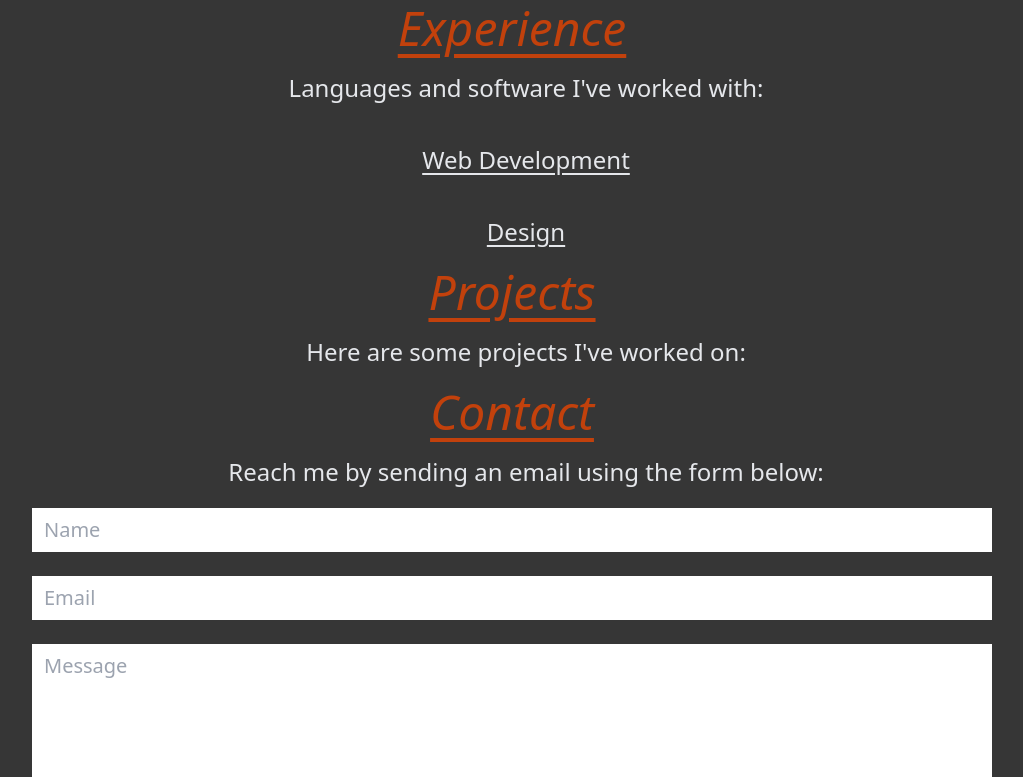
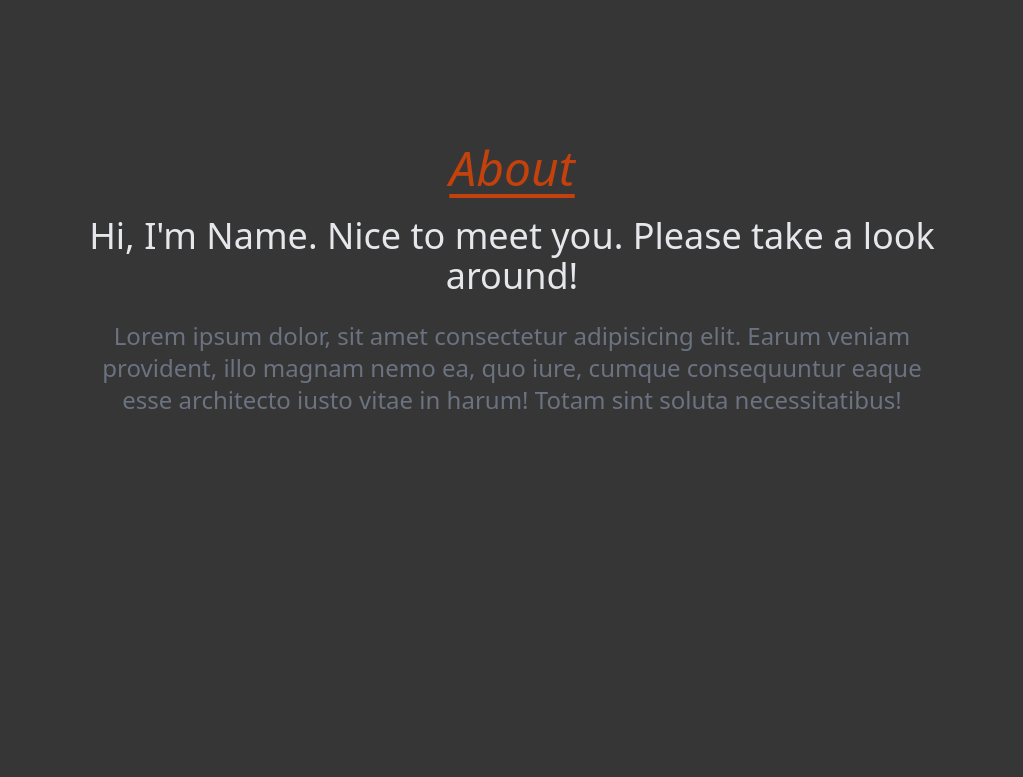
Before and after one commit to FlourTM/Portfolio, a React (Create React App) app: page / in a window 1280 px wide. Shown: the part 740-1517 px from the top of the page, without its empty margins (128-1151 px from the left). Built offline with nearby package versions, Linux system fonts and the light colour scheme.

Commit message:
Scrollbar, main has gaps

```diff
--- a/src/App.css
+++ b/src/App.css
@@ -15,3 +15,25 @@ h1 {
 
     padding-left: 1.75rem;
 }
+
+/******************/
+/* Scrollbar Info */
+/******************/
+::-webkit-scrollbar {
+    width: 7px;
+    height: 7px;
+}
+
+::-webkit-scrollbar-track {
+    background: lightgray;
+    border-radius: 20px;
+}
+
+::-webkit-scrollbar-thumb {
+    background: gray;
+    border-bottom-left-radius: 20px;
+}
+
+::-webkit-scrollbar-thumb:hover {
+    background: lightgray;
+}
--- a/src/Components/Mainpage.jsx
+++ b/src/Components/Mainpage.jsx
@@ -4,7 +4,8 @@ const Mainpage = () => {
   return (
     <>
       {/* Home */}
-      <div>
+    <div className='grid gap-40 mt-12'>
+      <div className='my-20'>
         <p className='text-orange-700 text-2xl text-right pr-52 pb-2 md:pr-72 md:text-center'>Hi, my name is</p>
         <h2 className='text-gray-200 font-bold text-5xl text-right px-7 md:text-center'>Full Name</h2>
         <h3 className='text-gray-400 font-bold text-3xl text-right px-7 pt-2 md:text-center'>Occupation/Major</h3>
@@ -16,7 +17,7 @@ const Mainpage = () => {
       </div>
 
       {/* About */}
-      <div>
+      <div className='my-20'>
         <h1 className='md:text-center md:pl-0'>About</h1>
         <h2 className='text-gray-200 font-medium text-4xl text-left px-7 pt-3 md:text-center md:px-52'>Hi, I'm Name. Nice to meet you. Please take a look around!</h2>
         <p className='text-gray-500 font-medium text-2xl pl-7 py-6 md:text-center md:px-52'>Lorem ipsum dolor, sit amet consectetur adipisicing elit. Earum veniam provident, illo magnam nemo ea, quo iure,
@@ -24,7 +25,7 @@ const Mainpage = () => {
       </div>
 
       {/* Experience */}
-      <div>
+      <div className= 'my-20'>
         <h1 className='md:text-center md:pl-0'>Experience</h1>
         <p className='text-gray-200 text-2xl font-medium pl-7 py-2 md:text-center'>Languages and software I've worked with:</p>
         <p className='text-gray-200 text-2xl pl-7 pb-2 underline underline-offset-4 py-8 md:text-center'>Web Development</p>
@@ -32,13 +33,13 @@ const Mainpage = () => {
       </div>
 
       {/* Projects */}
-      <div>
+      <div className= 'my-20'>
         <h1 className='md:text-center md:pl-0'>Projects</h1>
         <p className='text-gray-200 text-2xl font-medium pl-7 py-2 md:text-center'>Here are some projects I've worked on:</p>
       </div>
 
       {/* Contact */}
-      <div>
+      <div className= 'my-20'>
         <h1 className='md:text-center md:pl-0'>Contact</h1>
         <p className='text-gray-200 text-2xl font-medium pl-7 py-2 md:text-center'>Reach me by sending an email using the form below:</p>
 
@@ -47,10 +48,11 @@ const Mainpage = () => {
           <input type='email' placeholder='Email' className='pl-3 py-2 my-3'></input>
           <input type='text' placeholder='Message' className='pl-3 pt-2 pb-44 my-3'></input>
           <div className='flex items-center justify-center'>
-            <button type="submit" className='bg-orange-700 rounded py-3 px-20 mt-3 mb-7 text-gray-200 text-3xl font-medium md:px-32'>SEND</button>
+            <button type="submit" className='bg-orange-700 rounded py-3 px-20 mt-3 mb-12 text-gray-200 text-3xl font-medium md:px-32'>SEND</button>
           </div>
         </form>
       </div>
+    </div>
     </>
   )
 }
--- a/src/Components/Navbar.jsx
+++ b/src/Components/Navbar.jsx
@@ -18,7 +18,7 @@ function Navbar() {
 
                 {/* Logo */}
                 <div className='px-7 cursor-pointer md:px-0'>
-                    <img src='../logo.png' alt='Logo' class='h-8 md:h-11 transition-all duration-100'></img>
+                    <img src='../logo.png' alt='Logo' class='h-8 md:object-contain md:h-11 transition-all duration-100'></img>
                 </div>
 
                 {/* Burger Menu Icon */}
--- a/tailwind.config.js
+++ b/tailwind.config.js
@@ -2,7 +2,24 @@
 module.exports = {
   content: ["./src/**/*.{js,jsx}"],
   theme: {
-    extend: {},
+    extend: {
+      screens: {
+        'sm': '640px',
+        // => @media (min-width: 640px) { ... }
+
+        'md': '768px',
+        // => @media (min-width: 768px) { ... }
+
+        'lg': '1024px',
+        // => @media (min-width: 1024px) { ... }
+
+        'xl': '1280px',
+        // => @media (min-width: 1280px) { ... }
+
+        '2xl': '1536px',
+        // => @media (min-width: 1536px) { ... }
+      }
+    },
   },
   plugins: [],
 }
```
